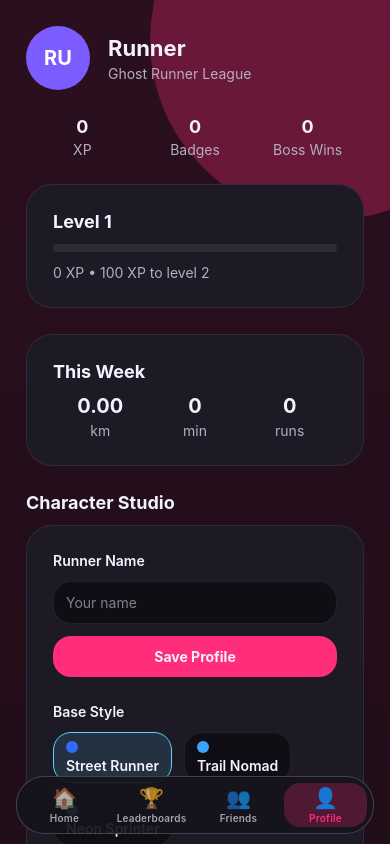
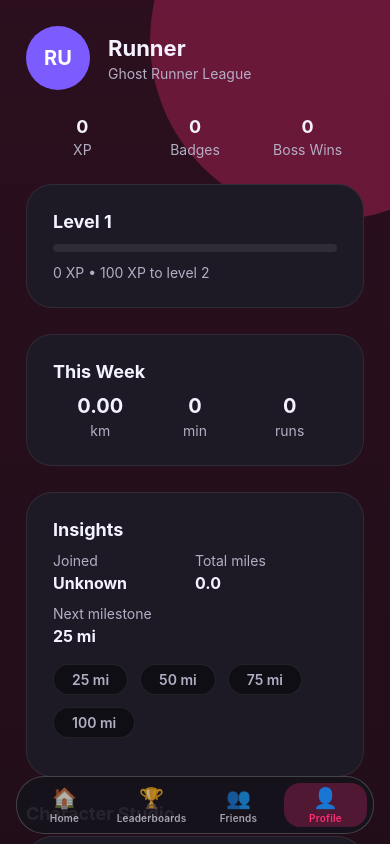
Before and after one commit to raymonsadhra/Ghost-Runner, a React Native app: screen /Profile in a window 390 px wide. Built offline with nearby package versions, Linux system fonts and the light colour scheme; no server answers.

Commit message:
Add profile insights and milestone toast

```diff
--- a/src/screens/GhostRunScreen.js
+++ b/src/screens/GhostRunScreen.js
@@ -21,6 +21,8 @@ const GHOST_HEAD_START_MS = 8000;
 const PRIMARY_BLUE = theme.colors.neonBlue;
 const CARD_BORDER = 'rgba(255, 255, 255, 0.12)';
 const MUTED_TEXT = theme.colors.textMuted;
+const MILESTONE_FIRST_MILE_METERS = 1609.34;
+const MILESTONE_STEP_MILES = 5;
 const MAP_STYLE = [
   { elementType: 'geometry', stylers: [{ color: '#0B0A0E' }] },
   { elementType: 'labels.text.fill', stylers: [{ color: '#C9C4DA' }] },
@@ -103,6 +105,8 @@ export default function GhostRunScreen({ navigation, route }) {
   const userPointsRef = useRef([]);
   const powerUpsRef = useRef([]);
   const powerUpEffectsRef = useRef({ freezeUntil: 0, slowUntil: 0 });
+  const nextMilestoneRef = useRef(MILESTONE_FIRST_MILE_METERS);
+  const milestoneTimeoutRef = useRef(null);
 
   const [userPoints, setUserPoints] = useState([]);
   const [ghostPosition, setGhostPosition] = useState(null);
@@ -114,6 +118,7 @@ export default function GhostRunScreen({ navigation, route }) {
   const [bossPhase, setBossPhase] = useState(1);
   const [powerUps, setPowerUps] = useState([]);
   const [activePowerUp, setActivePowerUp] = useState(null);
+  const [milestoneToast, setMilestoneToast] = useState(null);
   const ghostActive = duration >= GHOST_HEAD_START_MS / 1000;
 
   useEffect(() => {
@@ -153,11 +158,24 @@ export default function GhostRunScreen({ navigation, route }) {
     const nextPoints = [...allPoints];
     userPointsRef.current = nextPoints;
     setUserPoints(nextPoints);
-    setDistance(calculateTotalDistance(nextPoints));
+    const nextDistance = calculateTotalDistance(nextPoints);
+    setDistance(nextDistance);
 
     const nearby = pickPowerUpInRange(point, powerUpsRef.current);
     if (nearby) {
       applyPowerUp(nearby);
+    }
+
+    if (nextDistance >= nextMilestoneRef.current) {
+      const nextMiles = nextMilestoneRef.current / 1609.34;
+      setMilestoneToast(`${nextMiles.toFixed(0)} mile milestone reached!`);
+      if (milestoneTimeoutRef.current) {
+        clearTimeout(milestoneTimeoutRef.current);
+      }
+      milestoneTimeoutRef.current = setTimeout(() => {
+        setMilestoneToast(null);
+      }, 3500);
+      nextMilestoneRef.current += MILESTONE_STEP_MILES * 1609.34;
     }
   }, [applyPowerUp]);
 
@@ -193,6 +211,9 @@ export default function GhostRunScreen({ navigation, route }) {
       trackerRef.current.stop();
       audioManagerRef.current.stopAll();
       audioManagerRef.current.unload();
+      if (milestoneTimeoutRef.current) {
+        clearTimeout(milestoneTimeoutRef.current);
+      }
     };
   }, []);
 
@@ -449,6 +470,11 @@ export default function GhostRunScreen({ navigation, route }) {
             </Text>
           </View>
         )}
+        {milestoneToast && (
+          <View style={styles.milestoneChip}>
+            <Text style={styles.milestoneText}>{milestoneToast}</Text>
+          </View>
+        )}
       </View>
 
       <TouchableOpacity
@@ -611,4 +637,18 @@ const styles = StyleSheet.create({
     color: theme.colors.text,
     fontWeight: '700',
   },
+  milestoneChip: {
+    marginTop: theme.spacing.sm,
+    backgroundColor: 'rgba(255, 90, 175, 0.2)',
+    borderRadius: theme.radius.md,
+    paddingVertical: 8,
+    paddingHorizontal: theme.spacing.md,
+    borderWidth: 1,
+    borderColor: 'rgba(255, 90, 175, 0.45)',
+    alignSelf: 'flex-start',
+  },
+  milestoneText: {
+    color: theme.colors.text,
+    fontWeight: '700',
+  },
 });
--- a/src/screens/ProfileScreen.js
+++ b/src/screens/ProfileScreen.js
@@ -23,6 +23,9 @@ import OutsiderBackground from '../components/OutsiderBackground';
 const CARD_BG = theme.colors.surfaceElevated;
 const CARD_BORDER = 'rgba(255, 255, 255, 0.08)';
 const MUTED_TEXT = theme.colors.textMuted;
+const METERS_PER_MILE = 1609.34;
+const MILESTONE_STEP_MILES = 25;
+const BASE_MILESTONE_MILES = 100;
 
 function formatBadgeLabel(badgeId) {
   if (!badgeId) return 'Unknown';
@@ -38,6 +41,18 @@ function getWeekStart(timestamp) {
   date.setDate(date.getDate() - day);
   date.setHours(0, 0, 0, 0);
   return date.getTime();
+}
+
+function getRunDistanceMeters(run) {
+  if (!run) return 0;
+  if (typeof run.distance === 'number') return run.distance;
+  if (typeof run.distanceKm === 'number') return run.distanceKm * 1000;
+  return 0;
+}
+
+function formatDateLabel(timestamp) {
+  if (!timestamp) return 'Unknown';
+  return new Date(timestamp).toLocaleDateString();
 }
 
 export default function ProfileScreen() {
@@ -58,7 +73,7 @@ export default function ProfileScreen() {
         const [rewards, loadedProfile, loadedRuns] = await Promise.all([
           loadRewards(),
           loadProfile(),
-          getUserRuns(undefined, { max: 5 }),
+          getUserRuns(undefined, { max: 200 }),
         ]);
         if (!active) return;
         setXp(rewards.xp ?? 0);
@@ -91,6 +106,34 @@ export default function ProfileScreen() {
       distanceKm: distance / 1000,
       durationMin: Math.floor(duration / 60),
       count: weekRuns.length,
+    };
+  }, [runs]);
+
+  const insights = useMemo(() => {
+    const totalMeters = runs.reduce(
+      (sum, run) => sum + getRunDistanceMeters(run),
+      0
+    );
+    const totalMiles = totalMeters / METERS_PER_MILE;
+    const completedCount = Math.floor(totalMiles / MILESTONE_STEP_MILES);
+    const nextMilestoneMiles = (completedCount + 1) * MILESTONE_STEP_MILES;
+    const lastMilestoneMiles = Math.max(
+      BASE_MILESTONE_MILES,
+      completedCount * MILESTONE_STEP_MILES
+    );
+    const milestones = [];
+    for (
+      let miles = MILESTONE_STEP_MILES;
+      miles <= lastMilestoneMiles;
+      miles += MILESTONE_STEP_MILES
+    ) {
+      milestones.push({ miles, achieved: totalMiles >= miles });
+    }
+    const recentMilestones = milestones.slice(Math.max(0, milestones.length - 4));
+    return {
+      totalMiles,
+      nextMilestoneMiles,
+      recentMilestones,
     };
   }, [runs]);
 
@@ -230,6 +273,50 @@ export default function ProfileScreen() {
               <Text style={styles.weekValue}>{weekSummary.count}</Text>
               <Text style={styles.weekLabel}>runs</Text>
             </View>
+          </View>
+        </View>
+
+        <View style={styles.card}>
+          <Text style={styles.cardTitle}>Insights</Text>
+          <View style={styles.insightRow}>
+            <View style={styles.insightItem}>
+              <Text style={styles.insightLabel}>Joined</Text>
+              <Text style={styles.insightValue}>
+                {formatDateLabel(profile?.createdAt)}
+              </Text>
+            </View>
+            <View style={styles.insightItem}>
+              <Text style={styles.insightLabel}>Total miles</Text>
+              <Text style={styles.insightValue}>{insights.totalMiles.toFixed(1)}</Text>
+            </View>
+          </View>
+          <View style={styles.insightRow}>
+            <View style={styles.insightItem}>
+              <Text style={styles.insightLabel}>Next milestone</Text>
+              <Text style={styles.insightValue}>
+                {insights.nextMilestoneMiles} mi
+              </Text>
+            </View>
+          </View>
+          <View style={styles.milestoneRow}>
+            {insights.recentMilestones.map((milestone) => (
+              <View
+                key={milestone.miles}
+                style={[
+                  styles.milestoneChip,
+                  milestone.achieved && styles.milestoneChipActive,
+                ]}
+              >
+                <Text
+                  style={[
+                    styles.milestoneText,
+                    milestone.achieved && styles.milestoneTextActive,
+                  ]}
+                >
+                  {milestone.miles} mi
+                </Text>
+              </View>
+            ))}
           </View>
         </View>
 
@@ -497,6 +584,49 @@ const styles = StyleSheet.create({
     color: MUTED_TEXT,
     marginTop: 4,
   },
+  insightRow: {
+    flexDirection: 'row',
+    justifyContent: 'space-between',
+    marginBottom: theme.spacing.sm,
+  },
+  insightItem: {
+    flex: 1,
+  },
+  insightLabel: {
+    color: MUTED_TEXT,
+    marginBottom: 4,
+  },
+  insightValue: {
+    color: theme.colors.text,
+    fontWeight: '700',
+    fontSize: 16,
+  },
+  milestoneRow: {
+    flexDirection: 'row',
+    flexWrap: 'wrap',
+    marginTop: theme.spacing.xs,
+  },
+  milestoneChip: {
+    borderWidth: 1,
+    borderColor: CARD_BORDER,
+    borderRadius: 999,
+    paddingHorizontal: theme.spacing.md,
+    paddingVertical: 6,
+    marginRight: theme.spacing.sm,
+    marginBottom: theme.spacing.sm,
+    backgroundColor: 'rgba(11, 10, 14, 0.7)',
+  },
+  milestoneChipActive: {
+    borderColor: theme.colors.neonPink,
+    backgroundColor: 'rgba(255, 90, 175, 0.15)',
+  },
+  milestoneText: {
+    color: MUTED_TEXT,
+    fontWeight: '600',
+  },
+  milestoneTextActive: {
+    color: theme.colors.text,
+  },
   section: {
     marginBottom: theme.spacing.lg,
   },
--- a/src/services/profileService.js
+++ b/src/services/profileService.js
@@ -17,18 +17,27 @@ const DEFAULT_PROFILE = {
 export async function loadProfile() {
   try {
     const raw = await AsyncStorage.getItem(LOCAL_PROFILE_KEY);
-    if (!raw) return { ...DEFAULT_PROFILE };
+    if (!raw) {
+      const initial = { ...DEFAULT_PROFILE, createdAt: Date.now() };
+      await AsyncStorage.setItem(LOCAL_PROFILE_KEY, JSON.stringify(initial));
+      return initial;
+    }
     const parsed = JSON.parse(raw);
-    return {
+    const payload = {
       ...DEFAULT_PROFILE,
       ...parsed,
+      createdAt: parsed?.createdAt ?? Date.now(),
       outfit: {
         ...DEFAULT_PROFILE.outfit,
         ...(parsed?.outfit ?? {}),
       },
     };
+    if (!parsed?.createdAt) {
+      await AsyncStorage.setItem(LOCAL_PROFILE_KEY, JSON.stringify(payload));
+    }
+    return payload;
   } catch (error) {
-    return { ...DEFAULT_PROFILE };
+    return { ...DEFAULT_PROFILE, createdAt: Date.now() };
   }
 }
 
```
Also changed, not shown: 1 other file (tests, documents, lock files or other folders).
